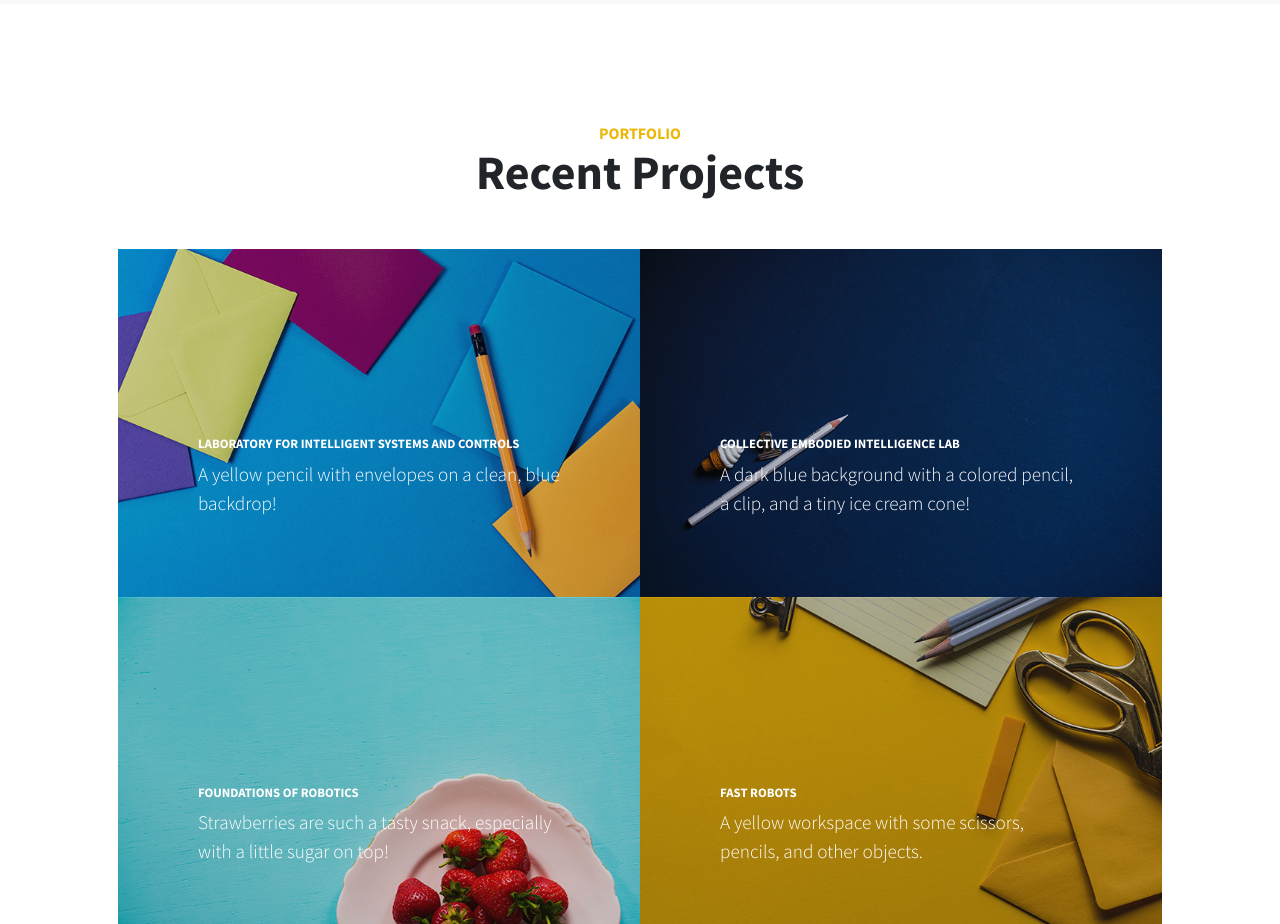
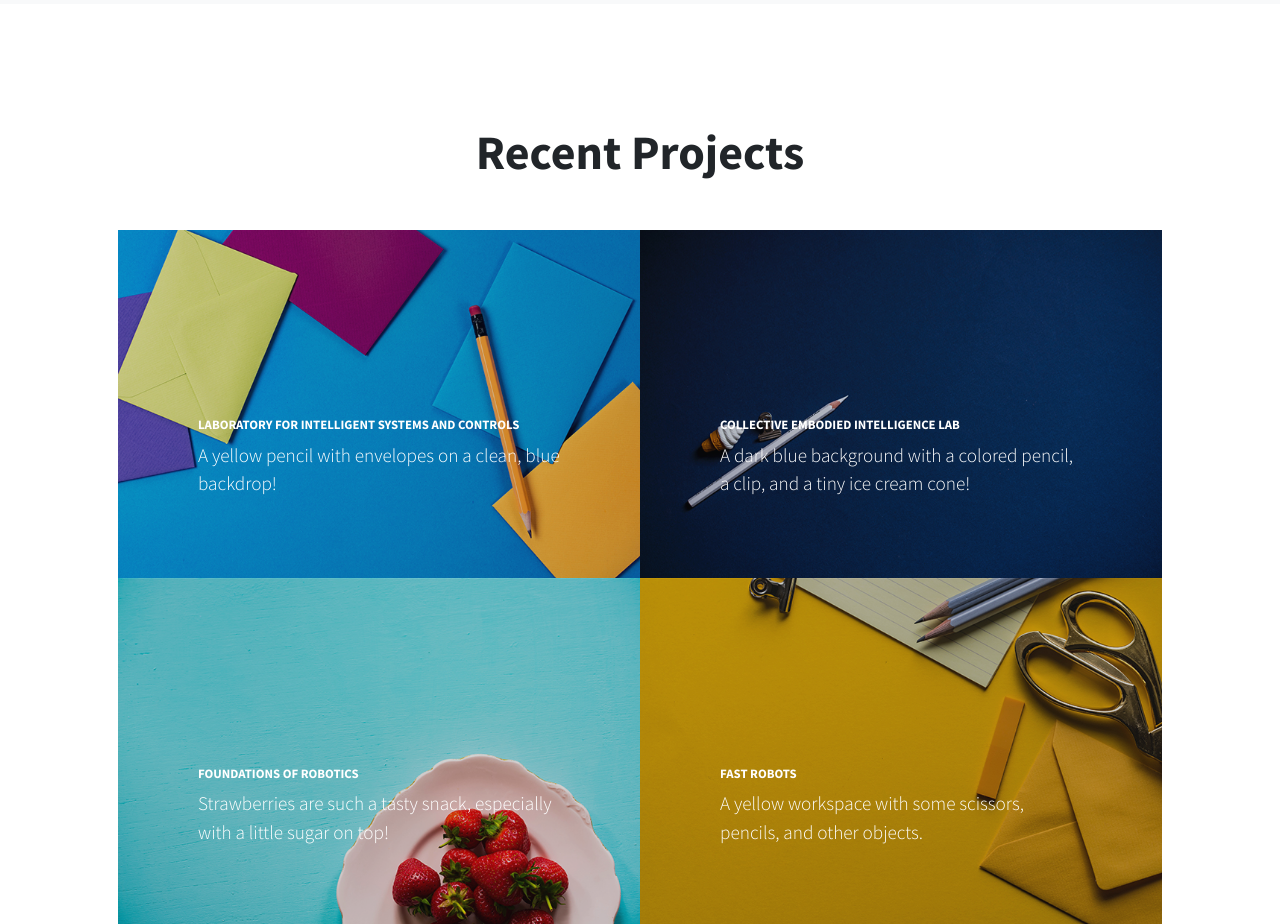
Before and after one commit to MikaylaLahr/Portfolio, a plain HTML site: page startbootstrap-stylish-portfolio-gh-pages/index.html in a window 1280 px wide. Shown: the part 1160-2084 px from the top of the page. Drawn offline with nearby package versions, Linux system fonts and the light colour scheme.

Commit message:
Update index.html

```diff
--- a/startbootstrap-stylish-portfolio-gh-pages/index.html
+++ b/startbootstrap-stylish-portfolio-gh-pages/index.html
@@ -54,7 +54,7 @@
         <section class="content-section" id="portfolio">
             <div class="container px-4 px-lg-5">
                 <div class="content-section-heading text-center">
-                    <h3 class="text-secondary mb-0">Portfolio</h3>
+                    <!-- <h3 class="text-secondary mb-0">Portfolio</h3> -->
                     <h2 class="mb-5">Recent Projects</h2>
                 </div>
                 <div class="row gx-0">
```
